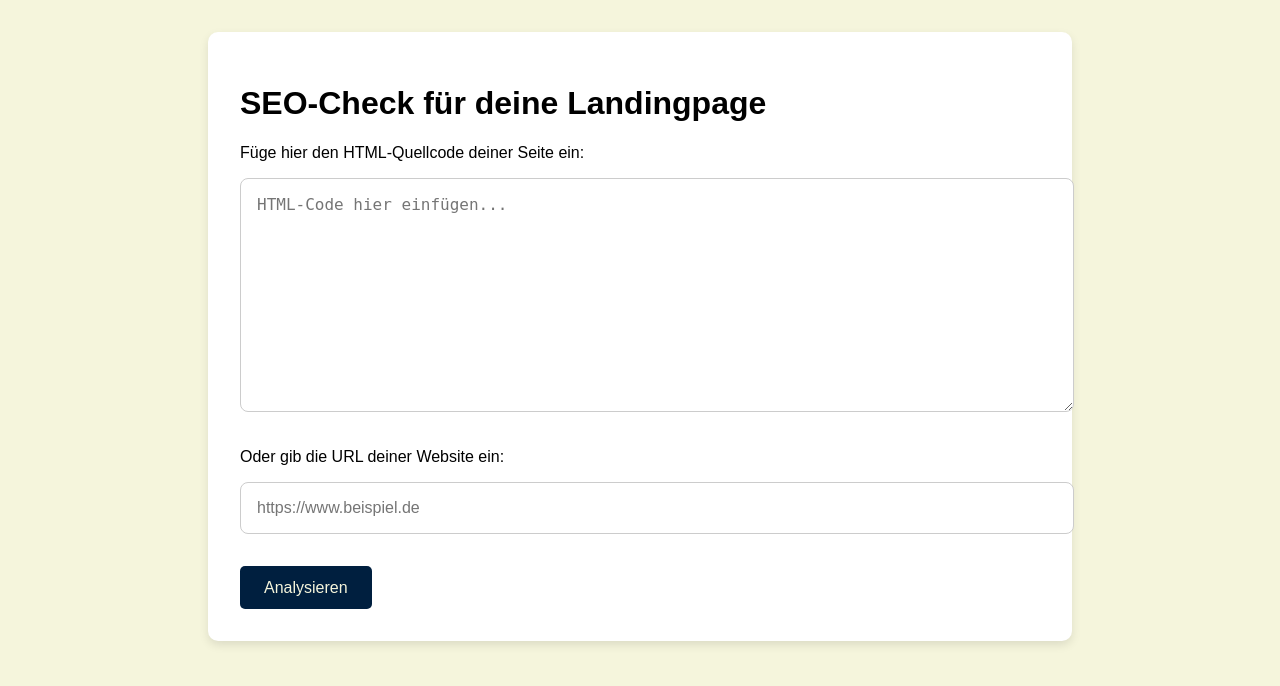
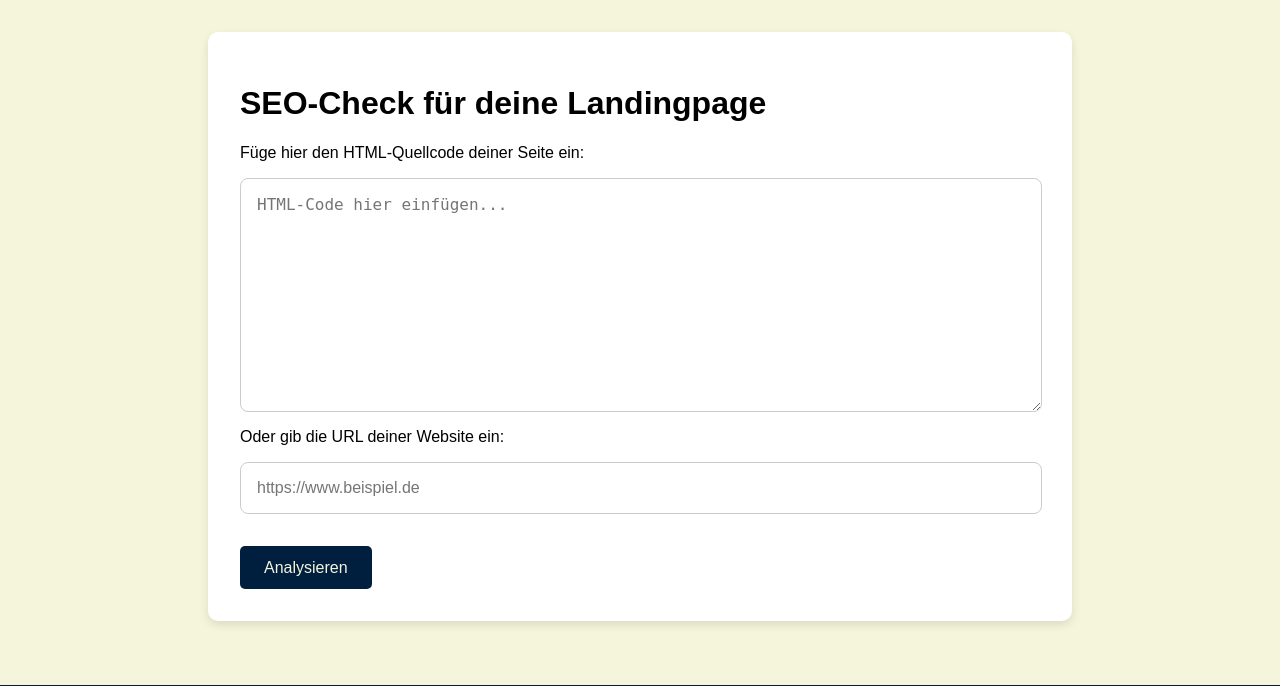
Before and after one commit to Maggi12345689/seo-checker, a Flask app: page / in a window 1280 px wide. Shown: the part 82-768 px from the top of the page. Run offline with Flask 3, Linux system fonts and the light colour scheme.

Commit message:
Update index.html 1

```diff
--- a/templates/index.html
+++ b/templates/index.html
@@ -41,11 +41,12 @@
     }
 
     textarea, input[type="text"] {
-      width: 100%;
+      width: calc(100% - 2rem);
+      margin: 0 auto 1rem auto;
+      display: block;
       padding: 1rem;
       border-radius: 8px;
       border: 1px solid #ccc;
-      margin-bottom: 1rem;
       font-size: 1rem;
     }
 
@@ -141,7 +142,7 @@
       const html = document.getElementById("htmlInput").value;
       const url = document.getElementById("urlInput").value.trim();
       const tbody = document.querySelector("#resultsTable tbody");
-      tbody.innerHTML = [];
+      tbody.innerHTML = "";
 
       const results = {};
 
@@ -171,10 +172,16 @@
 
       // Ergebnisse anzeigen
       for (const [key, value] of Object.entries(results)) {
+        const details = value.Details;
+        const isLink = typeof details === "string" && (details.startsWith("http") || details.startsWith("https"));
+        const detailCell = isLink
+          ? `<a href="${details}" target="_blank">${details}</a>`
+          : details;
+
         const row = `<tr>
           <td>${key}</td>
           <td>${value.Status}</td>
-          <td><a href="${value.Details}" target="_blank">${value.Details}</a></td>
+          <td>${detailCell}</td>
         </tr>`;
         tbody.innerHTML += row;
       }
```
